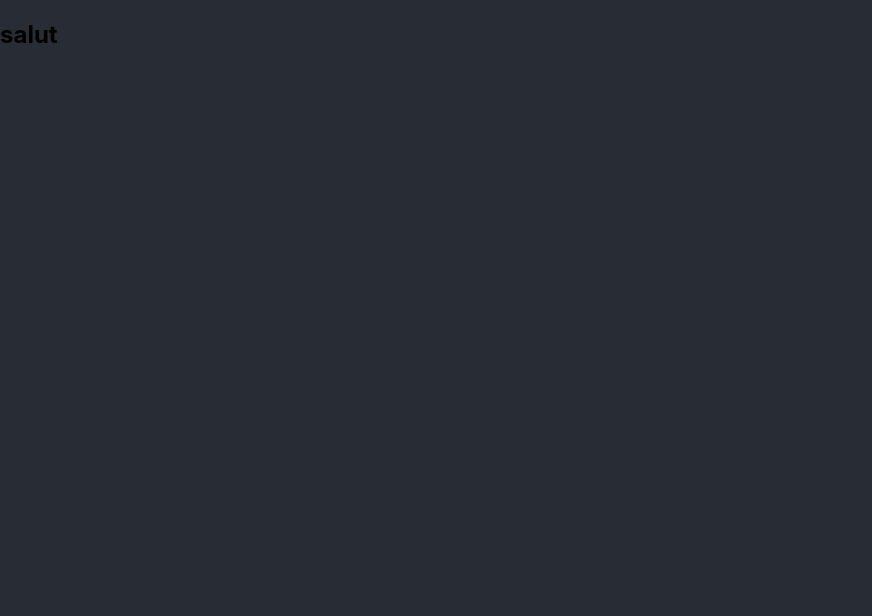
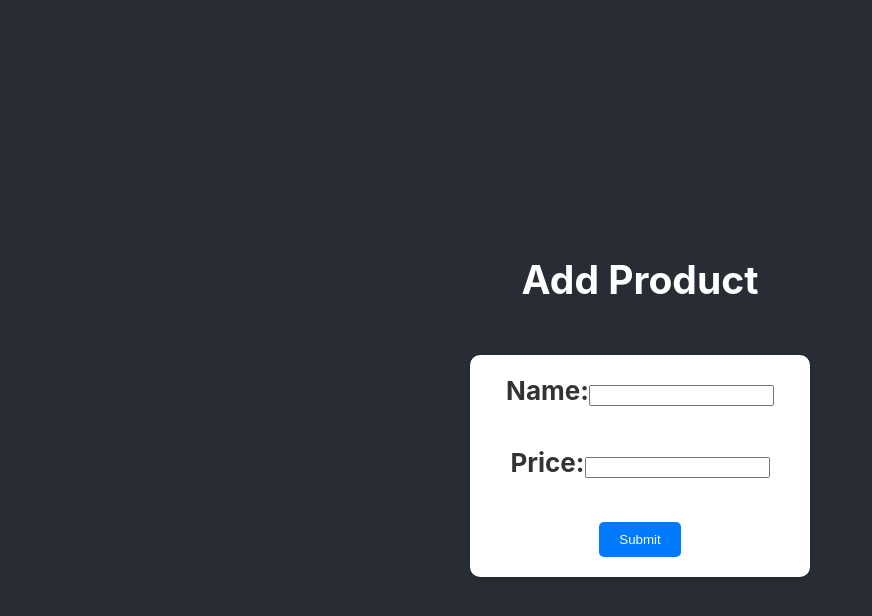
Before and after one commit to Djeb94/Projet_react_web_app, a React (Create React App) app: page /addProduct in a window 1280 px wide. Shown: the top 616 px of the page, without its empty margins (0-872 px from the left). Built offline with nearby package versions, Linux system fonts and the light colour scheme; sample sign-in values are in the browser's storage.

Commit message:
finish add Products system

```diff
--- a/src/components/Products.js
+++ b/src/components/Products.js
@@ -14,7 +14,7 @@ function Products() {
     // Videz le localStorage
     localStorage.removeItem('token');
     // Redirigez l'utilisateur vers la page d'authentification
-    navigate('/authentication');
+    navigate('/');
   };
 
   useEffect(() => {
--- a/src/components/addProduct.js
+++ b/src/components/addProduct.js
@@ -1,10 +1,67 @@
-import React from "react";
+import React, { useState } from 'react';
+import { useNavigate } from 'react-router-dom';
 
 function AddProduct() {
-    return (
-        <div>
-            <h2>salut</h2>
-        </div>
-    )
+  const [name, setName] = useState('');
+  const [price, setPrice] = useState('');
+  const navigate = useNavigate();
+
+  const handleSubmit = async (e) => {
+    e.preventDefault();
+
+    try {
+      const response = await fetch('http://localhost:5000/addProduct', {
+        method: 'POST',
+        headers: {
+          'Content-Type': 'application/json',
+        },
+        body: JSON.stringify({ name, price }),
+      });
+
+      if (response.ok) {
+        navigate('/products');
+        console.log('Produit ajouté avec succès');
+
+        // Faire quelque chose en cas de succès, par exemple rediriger l'utilisateur
+      } else {
+        console.error('Erreur lors de l\'ajout du produit');
+      }
+    } catch (error) {
+      console.error('Erreur lors de l\'ajout du produit:', error);
+    }
+  };
+
+  return (
+    <div className="App">
+      <header className="App-header">
+        <h2>Add Product</h2>
+        <form onSubmit={handleSubmit}>
+          <label>
+            Name:
+            <input
+              type="text"
+              value={name}
+              onChange={(e) => setName(e.target.value)}
+              required
+            />
+          </label>
+          <br />
+          <label>
+            Price:
+            <input
+              type="number"
+              min="0"
+              value={price}
+              onChange={(e) => setPrice(e.target.value)}
+              required
+            />
+          </label>
+          <br />
+          <button type="submit">Submit</button>
+        </form>
+      </header>
+    </div>
+  );
 }
+
 export default AddProduct;
```
